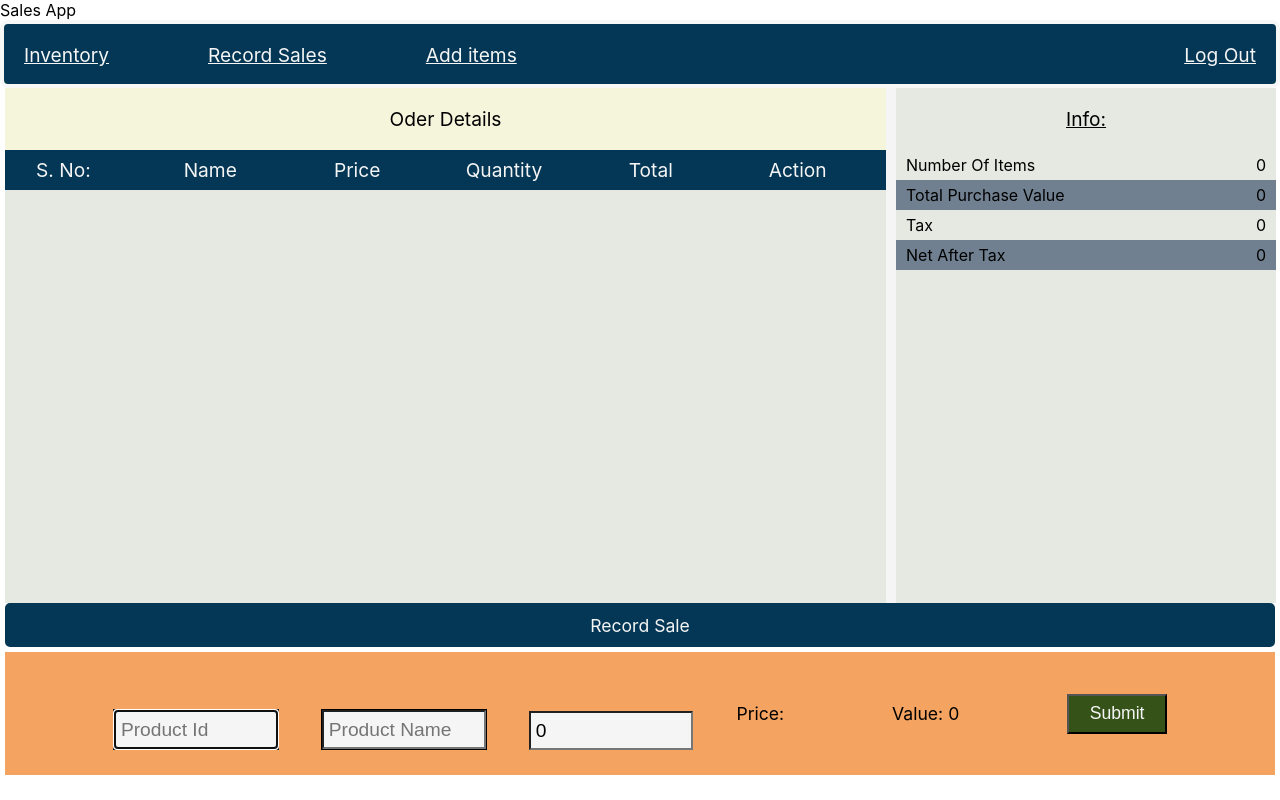
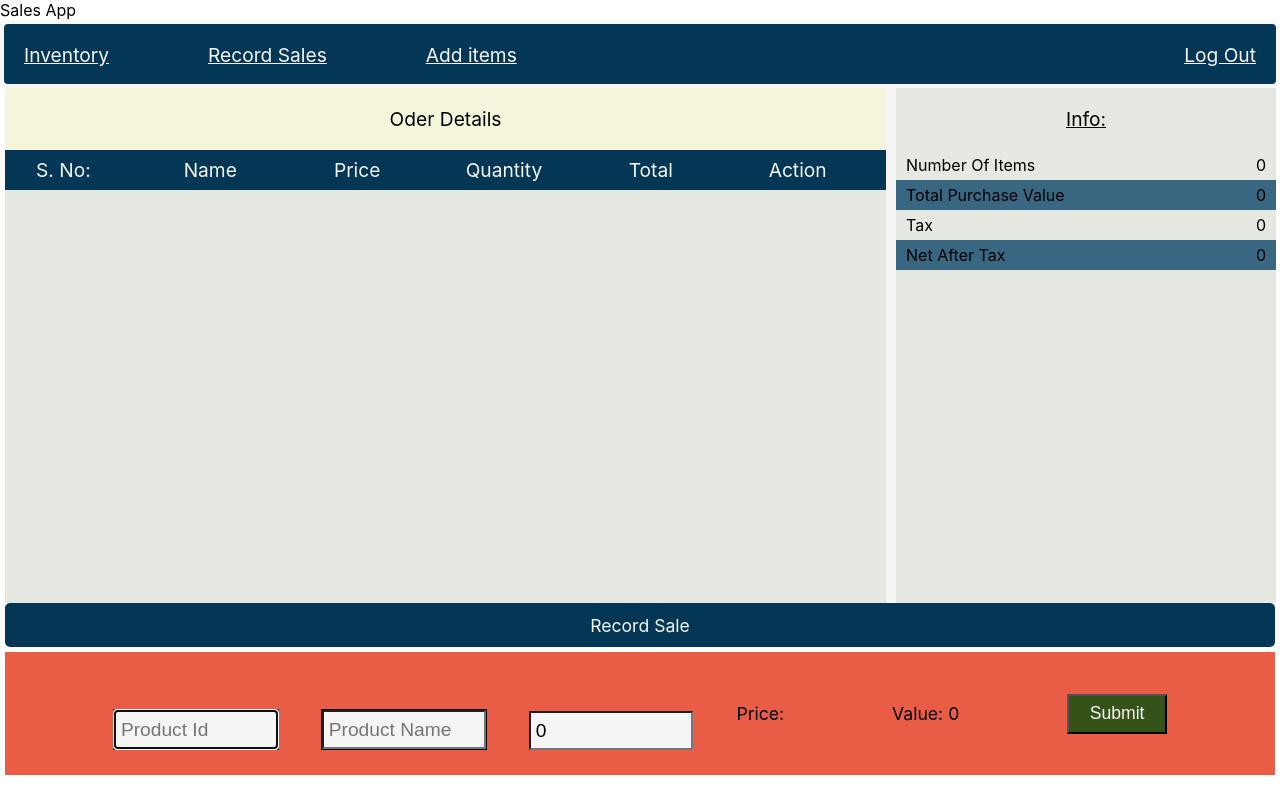
Before and after one commit to Narinder84/sales-record-app, a React (Create React App) app: page / in a window 1280 px wide. Built offline with nearby package versions, Linux system fonts and the light colour scheme.

Commit message:
color change

```diff
--- a/src/components/table.row/table.row.scss
+++ b/src/components/table.row/table.row.scss
@@ -27,13 +27,12 @@
 }
 
 .data-row:nth-child(odd) {
-	color: whitesmoke;
 	font-size: 1.2rem;
-	background-color: rgb(5, 126, 126);
+	background-color: #0be6c0;
 	input {
 		font-size: 1.2rem;
-		color: whitesmoke;
-		background-color: rgb(5, 126, 126);
+
+		background-color: #0be6c0;
 	}
 }
 .bo {
--- a/src/pages/sales-record/sales-record-styles.scss
+++ b/src/pages/sales-record/sales-record-styles.scss
@@ -39,7 +39,7 @@
 		align-items: center;
 	}
 	.col {
-		background-color: slategrey;
+		background-color: #396680;
 	}
 }
 
@@ -95,7 +95,7 @@
 	display: flex;
 	flex-direction: column;
 	margin-top: 5px;
-	background-color: sandybrown;
+	background-color: #e95c46;
 	justify-content: center;
 	height: 123px;
 
```
